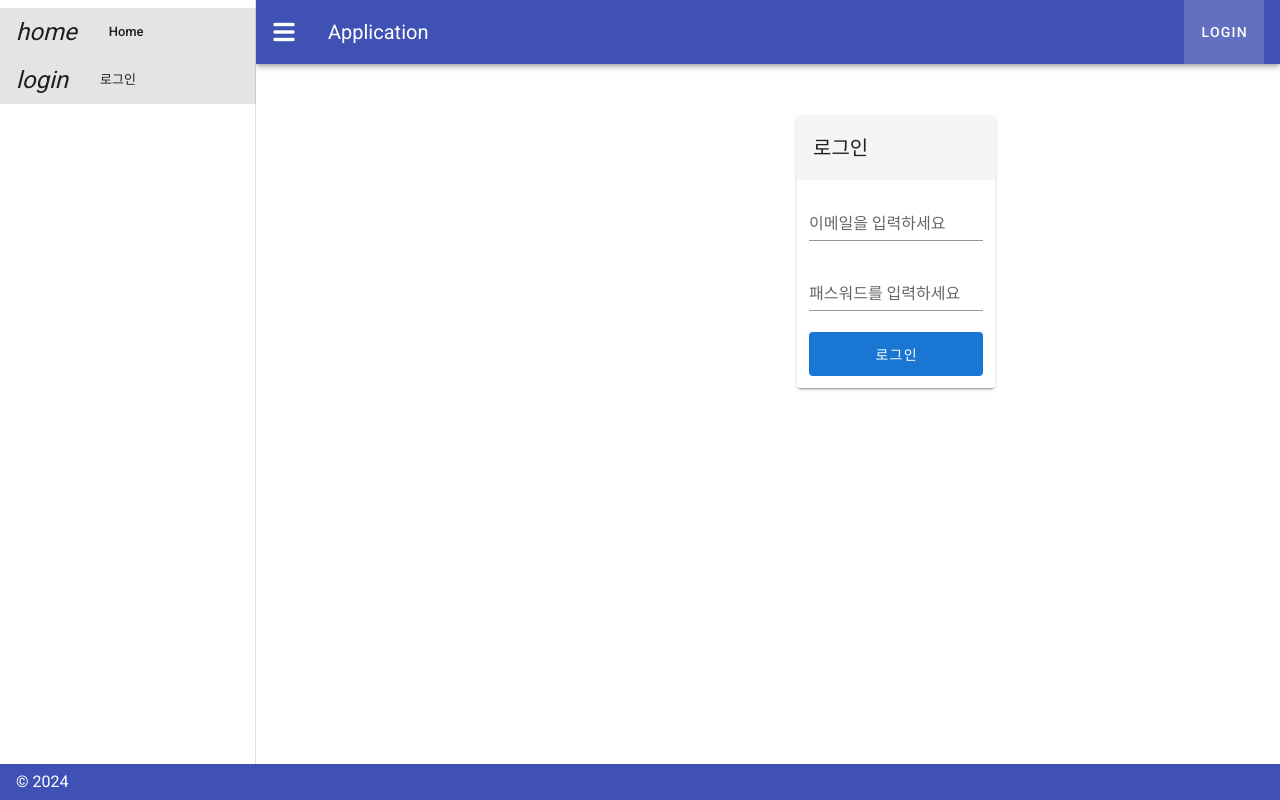
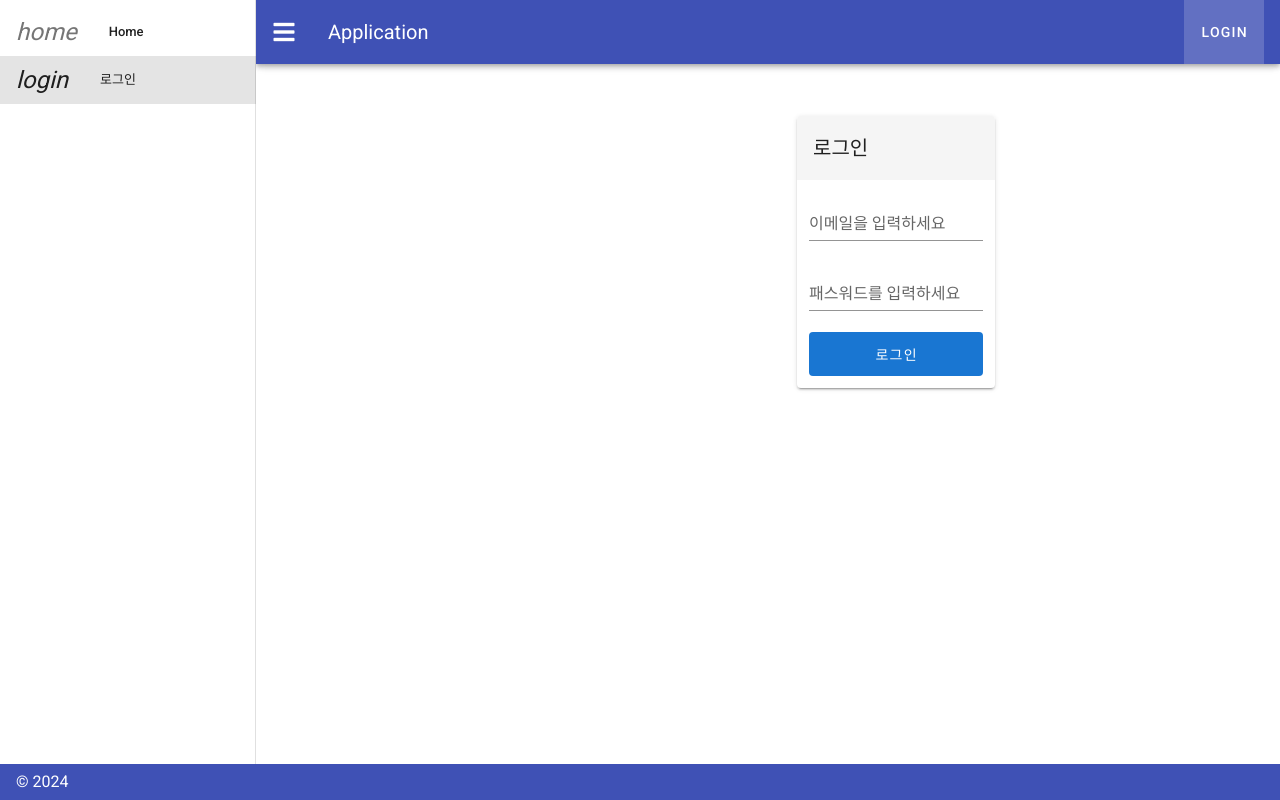
Before and after one commit to YooHyeok/vue2-vuex-router, a Vue app: page /login in a window 1280 px wide. Built offline with nearby package versions, Linux system fonts and the light colour scheme.

Commit message:
feat: `App.vue` - 네비 메뉴 아이템 router exact 적용

```diff
--- a/src/App.vue
+++ b/src/App.vue
@@ -6,7 +6,7 @@
       app
     >
     <v-list dense>
-      <v-list-item router :to="{name: 'home'}">
+      <v-list-item router :to="{name: 'home'}" exact>
         <v-list-item-action>
           <v-icon>home</v-icon>
         </v-list-item-action>
@@ -14,7 +14,7 @@
           <v-list-item-title>Home</v-list-item-title>
         </v-list-item-content>
       </v-list-item>
-      <v-list-item v-if="isLogin === false" router :to="{name: 'login'}">
+      <v-list-item v-if="isLogin === false" router :to="{name: 'login'}" exact>
         <v-list-item-action>
           <v-icon>login</v-icon>
         </v-list-item-action>
@@ -22,7 +22,7 @@
           <v-list-item-title>로그인</v-list-item-title>
         </v-list-item-content>
       </v-list-item>
-      <v-list-item v-if="isLogin === true" router :to="{name: 'mypage'}">
+      <v-list-item v-if="isLogin === true" router :to="{name: 'mypage'}" exact>
         <v-list-item-action>
           <v-icon>mypage</v-icon>
         </v-list-item-action>
```
